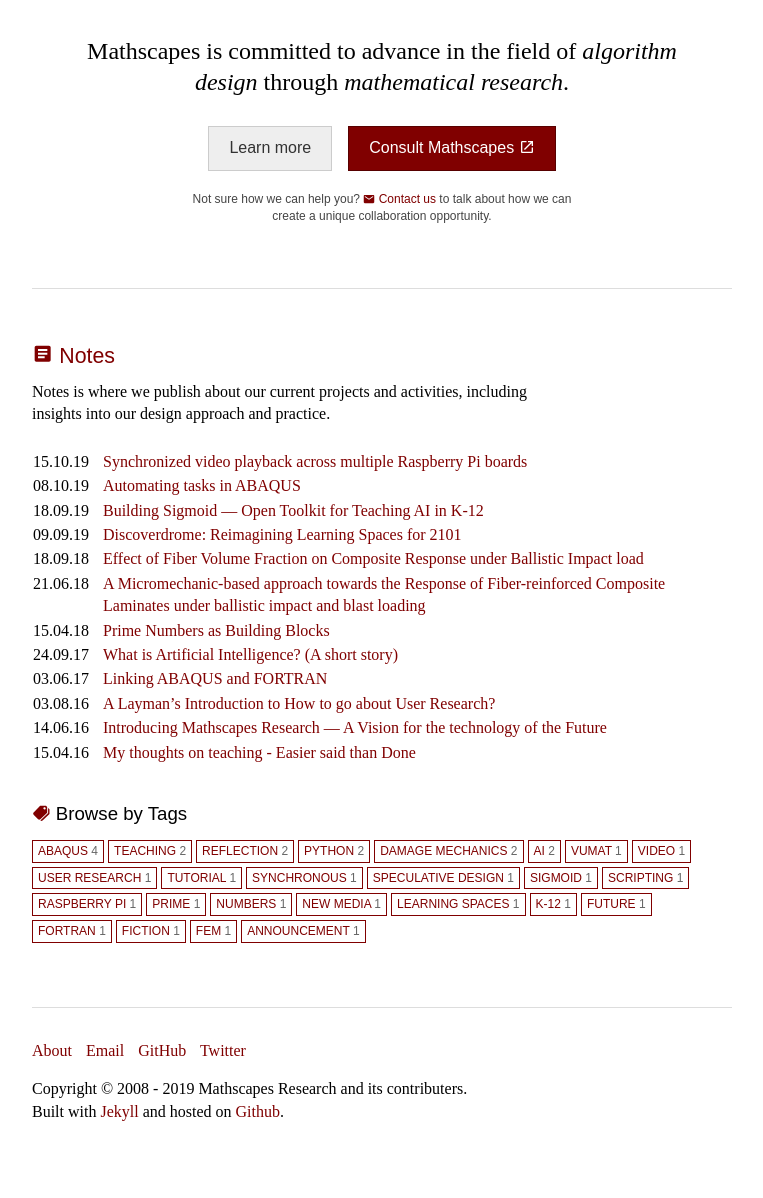
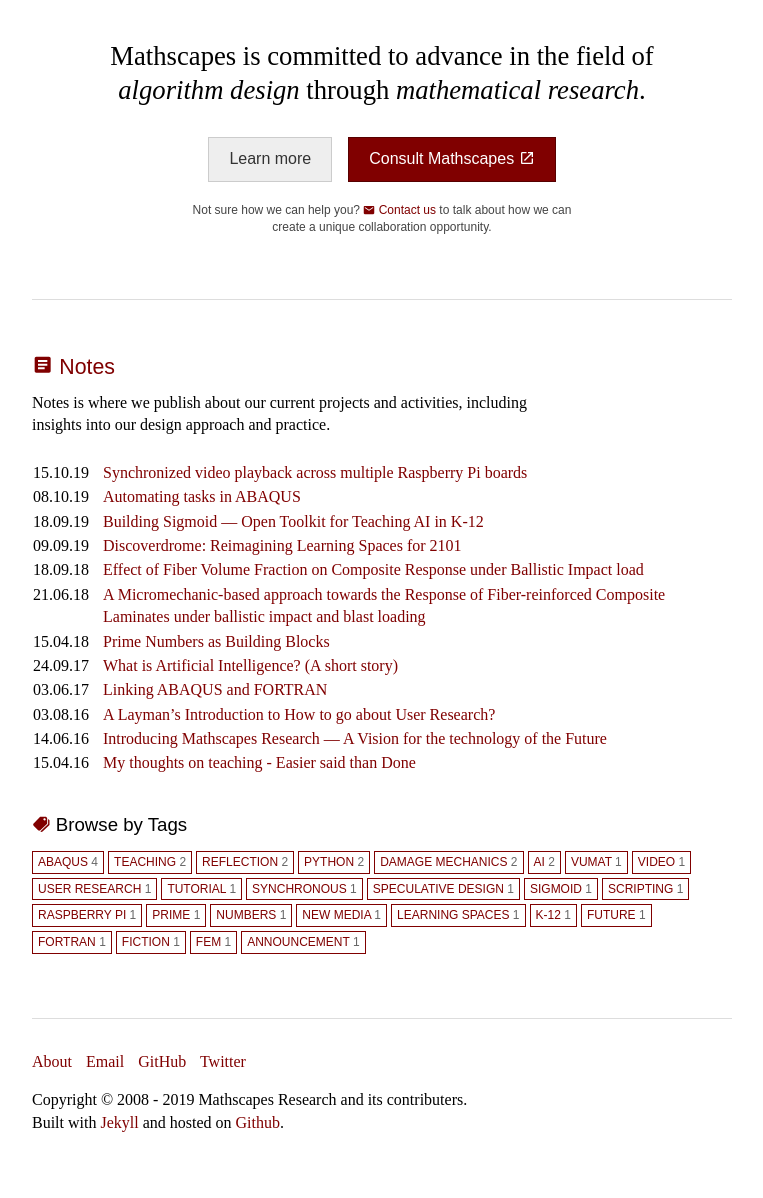
Before and after one commit to mathscapes/website, a Jekyll site: the page built from index.md, in a window 1280 px wide. Shown: the part 454-1652 px from the top of the page, without its empty margins (258-1021 px from the left). Built offline with Jekyll 4.4.1, drawn with Linux system fonts in a browser that asks for light colours; some web fonts are replaced.

Commit message:
update h max width

```diff
--- a/assets/css/style.scss
+++ b/assets/css/style.scss
@@ -52,13 +52,14 @@
 	margin-bottom: 0.5em;
 	padding-top:    1em;
 	line-height:   1.3;
+	max-width: 550px;
 }
 
 h1 {
 	font-family: source-serif-pro, serif;
-	font-size:   18pt;
+	font-size:   20pt;
 	font-weight: 400;
-	max-width: 650px;
+
 }
 
 h2 {
--- a/docs/assets/css/style.css
+++ b/docs/assets/css/style.css
@@ -12,9 +12,9 @@
 
 h2.home a:hover { text-decoration-line: underline; }
 
-h1, h2, h3, h4, h5, h6 { font-family: neue-haas-grotesk-text, sans-serif; font-weight: normal; color: #000; margin-bottom: 0.5em; padding-top: 1em; line-height: 1.3; }
+h1, h2, h3, h4, h5, h6 { font-family: neue-haas-grotesk-text, sans-serif; font-weight: normal; color: #000; margin-bottom: 0.5em; padding-top: 1em; line-height: 1.3; max-width: 550px; }
 
-h1 { font-family: source-serif-pro, serif; font-size: 18pt; font-weight: 400; max-width: 650px; }
+h1 { font-family: source-serif-pro, serif; font-size: 20pt; font-weight: 400; }
 
 h2 { font-size: 16pt; color: maroon; }
 
```
Also changed, not shown: 1 other file.
